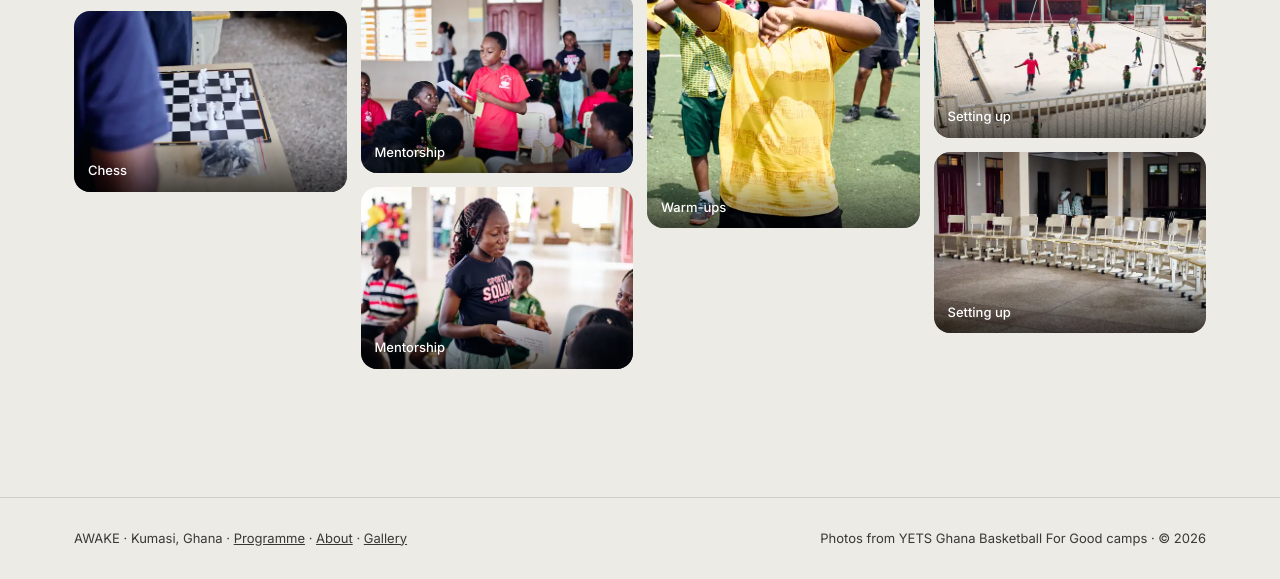
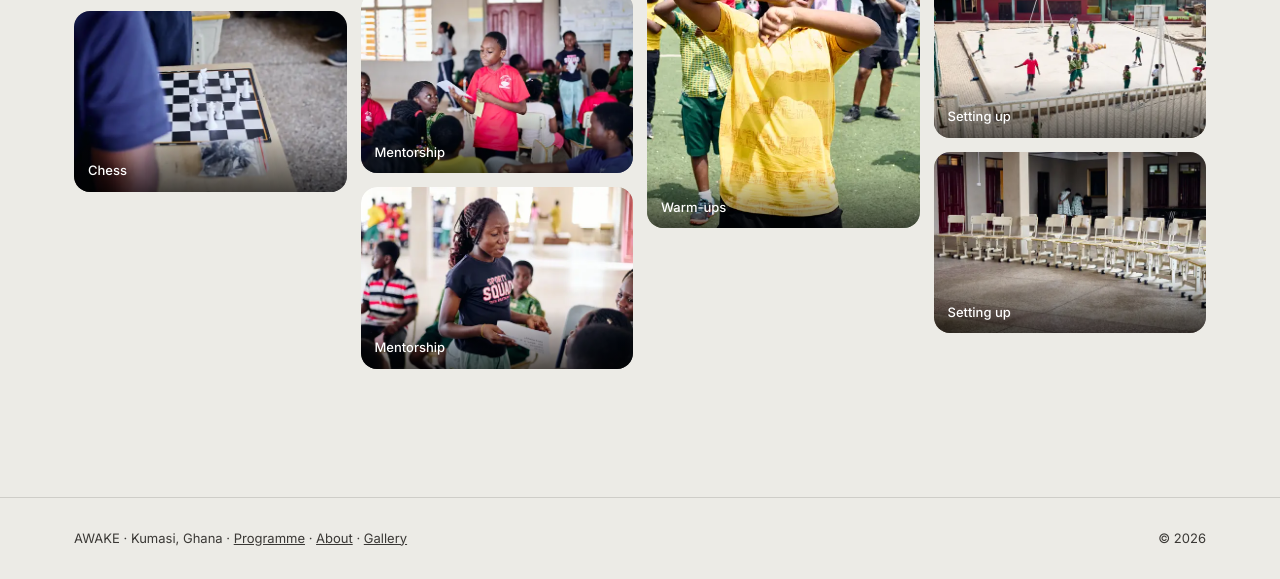
Before and after one commit to kodie003/AWAKE, a plain HTML site: page gallery.html in a window 1280 px wide. Shown: the part 5732-6311 px from the top of the page. Drawn offline with Linux system fonts and the light colour scheme.

Commit message:
Remove photo credit line from footer

```diff
--- a/gallery.html
+++ b/gallery.html
@@ -51,32 +51,22 @@
       <figure tabindex="0" data-cat="court" data-full="assets/photos/9364.webp"><img src="assets/photos/9364-s.webp" alt="On the court at a YETS Ghana camp" width="560" height="373" loading="lazy" decoding="async"><figcaption>On the court</figcaption></figure>
       <figure tabindex="0" data-cat="court" data-full="assets/photos/9366.webp"><img src="assets/photos/9366-s.webp" alt="On the court at a YETS Ghana camp" width="448" height="560" loading="lazy" decoding="async"><figcaption>On the court</figcaption></figure>
       <figure tabindex="0" data-cat="court" data-full="assets/photos/9368.webp"><img src="assets/photos/9368-s.webp" alt="On the court at a YETS Ghana camp" width="560" height="373" loading="lazy" decoding="async"><figcaption>On the court</figcaption></figure>
-
       <figure tabindex="0" data-cat="court" data-full="assets/photos/9372.webp"><img src="assets/photos/9372-s.webp" alt="On the court at a YETS Ghana camp" width="448" height="560" loading="lazy" decoding="async"><figcaption>On the court</figcaption></figure>
       <figure tabindex="0" data-cat="court" data-full="assets/photos/9373.webp"><img src="assets/photos/9373-s.webp" alt="On the court at a YETS Ghana camp" width="448" height="560" loading="lazy" decoding="async"><figcaption>On the court</figcaption></figure>
-
       <figure tabindex="0" data-cat="court" data-full="assets/photos/9377.webp"><img src="assets/photos/9377-s.webp" alt="On the court at a YETS Ghana camp" width="448" height="560" loading="lazy" decoding="async"><figcaption>On the court</figcaption></figure>
 
-
       <figure tabindex="0" data-cat="court" data-full="assets/photos/9382.webp"><img src="assets/photos/9382-s.webp" alt="On the court at a YETS Ghana camp" width="448" height="560" loading="lazy" decoding="async"><figcaption>On the court</figcaption></figure>
-
       <figure tabindex="0" data-cat="court" data-full="assets/photos/9385.webp"><img src="assets/photos/9385-s.webp" alt="On the court at a YETS Ghana camp" width="448" height="560" loading="lazy" decoding="async"><figcaption>On the court</figcaption></figure>
-
       <figure tabindex="0" data-cat="court" data-full="assets/photos/9573.webp"><img src="assets/photos/9573-s.webp" alt="On the court at a YETS Ghana camp" width="448" height="560" loading="lazy" decoding="async"><figcaption>On the court</figcaption></figure>
       <figure tabindex="0" data-cat="court" data-full="assets/photos/9576.webp"><img src="assets/photos/9576-s.webp" alt="On the court at a YETS Ghana camp" width="448" height="560" loading="lazy" decoding="async"><figcaption>On the court</figcaption></figure>
 
-
       <figure tabindex="0" data-cat="court" data-full="assets/photos/9580.webp"><img src="assets/photos/9580-s.webp" alt="On the court at a YETS Ghana camp" width="448" height="560" loading="lazy" decoding="async"><figcaption>On the court</figcaption></figure>
-
       <figure tabindex="0" data-cat="court" data-full="assets/photos/9584.webp"><img src="assets/photos/9584-s.webp" alt="On the court at a YETS Ghana camp" width="448" height="560" loading="lazy" decoding="async"><figcaption>On the court</figcaption></figure>
       <figure tabindex="0" data-cat="court" data-full="assets/photos/9585.webp"><img src="assets/photos/9585-s.webp" alt="On the court at a YETS Ghana camp" width="448" height="560" loading="lazy" decoding="async"><figcaption>On the court</figcaption></figure>
 
-
       <figure tabindex="0" data-cat="court" data-full="assets/photos/9589.webp"><img src="assets/photos/9589-s.webp" alt="On the court at a YETS Ghana camp" width="560" height="373" loading="lazy" decoding="async"><figcaption>On the court</figcaption></figure>
-
       <figure tabindex="0" data-cat="court" data-full="assets/photos/9594.webp"><img src="assets/photos/9594-s.webp" alt="On the court at a YETS Ghana camp" width="560" height="373" loading="lazy" decoding="async"><figcaption>On the court</figcaption></figure>
       <figure tabindex="0" data-cat="court" data-full="assets/photos/9595.webp"><img src="assets/photos/9595-s.webp" alt="On the court at a YETS Ghana camp" width="560" height="373" loading="lazy" decoding="async"><figcaption>On the court</figcaption></figure>
-
 
 
 
@@ -87,13 +77,10 @@
 
 
 
-
       <figure tabindex="0" data-cat="court" data-full="assets/photos/9612.webp"><img src="assets/photos/9612-s.webp" alt="On the court at a YETS Ghana camp" width="560" height="373" loading="lazy" decoding="async"><figcaption>On the court</figcaption></figure>
       <figure tabindex="0" data-cat="chess" data-full="assets/photos/9396.webp"><img src="assets/photos/9396-s.webp" alt="Chess at a YETS Ghana camp" width="560" height="373" loading="lazy" decoding="async"><figcaption>Chess</figcaption></figure>
 
-
       <figure tabindex="0" data-cat="chess" data-full="assets/photos/9403.webp"><img src="assets/photos/9403-s.webp" alt="Chess at a YETS Ghana camp" width="448" height="560" loading="lazy" decoding="async"><figcaption>Chess</figcaption></figure>
-
       <figure tabindex="0" data-cat="chess" data-full="assets/photos/9407.webp"><img src="assets/photos/9407-s.webp" alt="Chess at a YETS Ghana camp" width="448" height="560" loading="lazy" decoding="async"><figcaption>Chess</figcaption></figure>
       <figure tabindex="0" data-cat="chess" data-full="assets/photos/9408.webp"><img src="assets/photos/9408-s.webp" alt="Chess at a YETS Ghana camp" width="373" height="560" loading="lazy" decoding="async"><figcaption>Chess</figcaption></figure>
       <figure tabindex="0" data-cat="chess" data-full="assets/photos/9409.webp"><img src="assets/photos/9409-s.webp" alt="Chess at a YETS Ghana camp" width="448" height="560" loading="lazy" decoding="async"><figcaption>Chess</figcaption></figure>
@@ -101,9 +88,7 @@
 
 
 
-
       <figure tabindex="0" data-cat="chess" data-full="assets/photos/9484.webp"><img src="assets/photos/9484-s.webp" alt="Chess at a YETS Ghana camp" width="448" height="560" loading="lazy" decoding="async"><figcaption>Chess</figcaption></figure>
-
 
 
 
@@ -128,11 +113,9 @@
 
 
 
-
       <figure tabindex="0" data-cat="chess" data-full="assets/photos/9535.webp"><img src="assets/photos/9535-s.webp" alt="Chess at a YETS Ghana camp" width="560" height="373" loading="lazy" decoding="async"><figcaption>Chess</figcaption></figure>
       <figure tabindex="0" data-cat="chess" data-full="assets/photos/9615.webp"><img src="assets/photos/9615-s.webp" alt="Chess at a YETS Ghana camp" width="448" height="560" loading="lazy" decoding="async"><figcaption>Chess</figcaption></figure>
       <figure tabindex="0" data-cat="chess" data-full="assets/photos/9619.webp"><img src="assets/photos/9619-s.webp" alt="Chess at a YETS Ghana camp" width="560" height="373" loading="lazy" decoding="async"><figcaption>Chess</figcaption></figure>
-
 
 
 
@@ -141,47 +124,34 @@
 
 
 
-
       <figure tabindex="0" data-cat="mentorship" data-full="assets/photos/9422.webp"><img src="assets/photos/9422-s.webp" alt="Mentorship at a YETS Ghana camp" width="448" height="560" loading="lazy" decoding="async"><figcaption>Mentorship</figcaption></figure>
       <figure tabindex="0" data-cat="mentorship" data-full="assets/photos/9423.webp"><img src="assets/photos/9423-s.webp" alt="Mentorship at a YETS Ghana camp" width="560" height="373" loading="lazy" decoding="async"><figcaption>Mentorship</figcaption></figure>
       <figure tabindex="0" data-cat="mentorship" data-full="assets/photos/9424.webp"><img src="assets/photos/9424-s.webp" alt="Mentorship at a YETS Ghana camp" width="560" height="373" loading="lazy" decoding="async"><figcaption>Mentorship</figcaption></figure>
-
       <figure tabindex="0" data-cat="mentorship" data-full="assets/photos/9429.webp"><img src="assets/photos/9429-s.webp" alt="Mentorship at a YETS Ghana camp" width="448" height="560" loading="lazy" decoding="async"><figcaption>Mentorship</figcaption></figure>
-
       <figure tabindex="0" data-cat="mentorship" data-full="assets/photos/9441.webp"><img src="assets/photos/9441-s.webp" alt="Mentorship at a YETS Ghana camp" width="560" height="373" loading="lazy" decoding="async"><figcaption>Mentorship</figcaption></figure>
-
 
       <figure tabindex="0" data-cat="mentorship" data-full="assets/photos/9445.webp"><img src="assets/photos/9445-s.webp" alt="Mentorship at a YETS Ghana camp" width="560" height="373" loading="lazy" decoding="async"><figcaption>Mentorship</figcaption></figure>
       <figure tabindex="0" data-cat="mentorship" data-full="assets/photos/9446.webp"><img src="assets/photos/9446-s.webp" alt="Mentorship at a YETS Ghana camp" width="560" height="373" loading="lazy" decoding="async"><figcaption>Mentorship</figcaption></figure>
       <figure tabindex="0" data-cat="mentorship" data-full="assets/photos/9447.webp"><img src="assets/photos/9447-s.webp" alt="Mentorship at a YETS Ghana camp" width="560" height="373" loading="lazy" decoding="async"><figcaption>Mentorship</figcaption></figure>
 
-
       <figure tabindex="0" data-cat="mentorship" data-full="assets/photos/9451.webp"><img src="assets/photos/9451-s.webp" alt="Mentorship at a YETS Ghana camp" width="560" height="373" loading="lazy" decoding="async"><figcaption>Mentorship</figcaption></figure>
-
       <figure tabindex="0" data-cat="mentorship" data-full="assets/photos/9470.webp"><img src="assets/photos/9470-s.webp" alt="Mentorship at a YETS Ghana camp" width="448" height="560" loading="lazy" decoding="async"><figcaption>Mentorship</figcaption></figure>
-
       <figure tabindex="0" data-cat="mentorship" data-full="assets/photos/9473.webp"><img src="assets/photos/9473-s.webp" alt="Mentorship at a YETS Ghana camp" width="448" height="560" loading="lazy" decoding="async"><figcaption>Mentorship</figcaption></figure>
       <figure tabindex="0" data-cat="mentorship" data-full="assets/photos/9476.webp"><img src="assets/photos/9476-s.webp" alt="Mentorship at a YETS Ghana camp" width="448" height="560" loading="lazy" decoding="async"><figcaption>Mentorship</figcaption></figure>
-
 
 
       <figure tabindex="0" data-cat="mentorship" data-full="assets/photos/9482.webp"><img src="assets/photos/9482-s.webp" alt="Mentorship at a YETS Ghana camp" width="560" height="373" loading="lazy" decoding="async"><figcaption>Mentorship</figcaption></figure>
 
 
-
       <figure tabindex="0" data-cat="movement" data-full="assets/photos/9301.webp"><img src="assets/photos/9301-s.webp" alt="Warm-ups at a YETS Ghana camp" width="448" height="560" loading="lazy" decoding="async"><figcaption>Warm-ups</figcaption></figure>
 
 
-
       <figure tabindex="0" data-cat="movement" data-full="assets/photos/9310.webp"><img src="assets/photos/9310-s.webp" alt="Warm-ups at a YETS Ghana camp" width="448" height="560" loading="lazy" decoding="async"><figcaption>Warm-ups</figcaption></figure>
-
       <figure tabindex="0" data-cat="movement" data-full="assets/photos/9314.webp"><img src="assets/photos/9314-s.webp" alt="Warm-ups at a YETS Ghana camp" width="560" height="373" loading="lazy" decoding="async"><figcaption>Warm-ups</figcaption></figure>
       <figure tabindex="0" data-cat="movement" data-full="assets/photos/9315.webp"><img src="assets/photos/9315-s.webp" alt="Warm-ups at a YETS Ghana camp" width="560" height="373" loading="lazy" decoding="async"><figcaption>Warm-ups</figcaption></figure>
       <figure tabindex="0" data-cat="movement" data-full="assets/photos/9316.webp"><img src="assets/photos/9316-s.webp" alt="Warm-ups at a YETS Ghana camp" width="560" height="373" loading="lazy" decoding="async"><figcaption>Warm-ups</figcaption></figure>
-
       <figure tabindex="0" data-cat="movement" data-full="assets/photos/9319.webp"><img src="assets/photos/9319-s.webp" alt="Warm-ups at a YETS Ghana camp" width="560" height="373" loading="lazy" decoding="async"><figcaption>Warm-ups</figcaption></figure>
       <figure tabindex="0" data-cat="movement" data-full="assets/photos/9321.webp"><img src="assets/photos/9321-s.webp" alt="Warm-ups at a YETS Ghana camp" width="560" height="373" loading="lazy" decoding="async"><figcaption>Warm-ups</figcaption></figure>
-
 
 
 
@@ -193,22 +163,18 @@
       <figure tabindex="0" data-cat="movement" data-full="assets/photos/9335.webp"><img src="assets/photos/9335-s.webp" alt="Warm-ups at a YETS Ghana camp" width="560" height="373" loading="lazy" decoding="async"><figcaption>Warm-ups</figcaption></figure>
 
 
-
       <figure tabindex="0" data-cat="movement" data-full="assets/photos/9340.webp"><img src="assets/photos/9340-s.webp" alt="Warm-ups at a YETS Ghana camp" width="560" height="373" loading="lazy" decoding="async"><figcaption>Warm-ups</figcaption></figure>
       <figure tabindex="0" data-cat="movement" data-full="assets/photos/9343.webp"><img src="assets/photos/9343-s.webp" alt="Warm-ups at a YETS Ghana camp" width="448" height="560" loading="lazy" decoding="async"><figcaption>Warm-ups</figcaption></figure>
       <figure tabindex="0" data-cat="movement" data-full="assets/photos/9344.webp"><img src="assets/photos/9344-s.webp" alt="Warm-ups at a YETS Ghana camp" width="448" height="560" loading="lazy" decoding="async"><figcaption>Warm-ups</figcaption></figure>
       <figure tabindex="0" data-cat="movement" data-full="assets/photos/9345.webp"><img src="assets/photos/9345-s.webp" alt="Warm-ups at a YETS Ghana camp" width="560" height="373" loading="lazy" decoding="async"><figcaption>Warm-ups</figcaption></figure>
       <figure tabindex="0" data-cat="movement" data-full="assets/photos/9346.webp"><img src="assets/photos/9346-s.webp" alt="Warm-ups at a YETS Ghana camp" width="560" height="373" loading="lazy" decoding="async"><figcaption>Warm-ups</figcaption></figure>
-
       <figure tabindex="0" data-cat="movement" data-full="assets/photos/9350.webp"><img src="assets/photos/9350-s.webp" alt="Warm-ups at a YETS Ghana camp" width="448" height="560" loading="lazy" decoding="async"><figcaption>Warm-ups</figcaption></figure>
-
 
 
 
       <figure tabindex="0" data-cat="movement" data-full="assets/photos/9358.webp"><img src="assets/photos/9358-s.webp" alt="Warm-ups at a YETS Ghana camp" width="448" height="560" loading="lazy" decoding="async"><figcaption>Warm-ups</figcaption></figure>
       <figure tabindex="0" data-cat="movement" data-full="assets/photos/9359.webp"><img src="assets/photos/9359-s.webp" alt="Warm-ups at a YETS Ghana camp" width="560" height="373" loading="lazy" decoding="async"><figcaption>Warm-ups</figcaption></figure>
       <figure tabindex="0" data-cat="movement" data-full="assets/photos/9362.webp"><img src="assets/photos/9362-s.webp" alt="Warm-ups at a YETS Ghana camp" width="560" height="373" loading="lazy" decoding="async"><figcaption>Warm-ups</figcaption></figure>
-
 
 
 
@@ -240,7 +206,6 @@
 
 
 
-
       <figure tabindex="0" data-cat="together" data-full="assets/photos/9654.webp"><img src="assets/photos/9654-s.webp" alt="Together at a YETS Ghana camp" width="448" height="560" loading="lazy" decoding="async"><figcaption>Together</figcaption></figure>
       <figure tabindex="0" data-cat="together" data-full="assets/photos/9655.webp"><img src="assets/photos/9655-s.webp" alt="Together at a YETS Ghana camp" width="448" height="560" loading="lazy" decoding="async"><figcaption>Together</figcaption></figure>
       <figure tabindex="0" data-cat="together" data-full="assets/photos/9657.webp"><img src="assets/photos/9657-s.webp" alt="Together at a YETS Ghana camp" width="448" height="560" loading="lazy" decoding="async"><figcaption>Together</figcaption></figure>
@@ -248,11 +213,9 @@
       <figure tabindex="0" data-cat="together" data-full="assets/photos/9659.webp"><img src="assets/photos/9659-s.webp" alt="Together at a YETS Ghana camp" width="448" height="560" loading="lazy" decoding="async"><figcaption>Together</figcaption></figure>
       <figure tabindex="0" data-cat="together" data-full="assets/photos/9661.webp"><img src="assets/photos/9661-s.webp" alt="Together at a YETS Ghana camp" width="448" height="560" loading="lazy" decoding="async"><figcaption>Together</figcaption></figure>
 
-
       <figure tabindex="0" data-cat="together" data-full="assets/photos/9665.webp"><img src="assets/photos/9665-s.webp" alt="Together at a YETS Ghana camp" width="448" height="560" loading="lazy" decoding="async"><figcaption>Together</figcaption></figure>
       <figure tabindex="0" data-cat="together" data-full="assets/photos/9667.webp"><img src="assets/photos/9667-s.webp" alt="Together at a YETS Ghana camp" width="448" height="560" loading="lazy" decoding="async"><figcaption>Together</figcaption></figure>
       <figure tabindex="0" data-cat="together" data-full="assets/photos/9669.webp"><img src="assets/photos/9669-s.webp" alt="Together at a YETS Ghana camp" width="448" height="560" loading="lazy" decoding="async"><figcaption>Together</figcaption></figure>
-
 
 
 
@@ -287,7 +250,6 @@
 
 
 
-
       <figure tabindex="0" data-cat="behind" data-full="assets/photos/9270.webp"><img src="assets/photos/9270-s.webp" alt="Setting up at a YETS Ghana camp" width="560" height="373" loading="lazy" decoding="async"><figcaption>Setting up</figcaption></figure>
       <figure tabindex="0" data-cat="behind" data-full="assets/photos/9272.webp"><img src="assets/photos/9272-s.webp" alt="Setting up at a YETS Ghana camp" width="560" height="373" loading="lazy" decoding="async"><figcaption>Setting up</figcaption></figure>
       <figure tabindex="0" data-cat="behind" data-full="assets/photos/9274.webp"><img src="assets/photos/9274-s.webp" alt="Setting up at a YETS Ghana camp" width="560" height="373" loading="lazy" decoding="async"><figcaption>Setting up</figcaption></figure>
@@ -306,7 +268,7 @@
 <footer>
   <div class="wrap">
     <span>AWAKE · Kumasi, Ghana · <a href="programme.html">Programme</a> · <a href="about.html">About</a> · <a href="gallery.html">Gallery</a></span>
-    <span>Photos from YETS Ghana Basketball For Good camps · © 2026</span>
+    <span>© 2026</span>
   </div>
 </footer>
 <script src="assets/site.js"></script>
```
Also changed, not shown: about.html (+1 -1 lines), index.html (+1 -1 lines), programme.html (+1 -1 lines).
